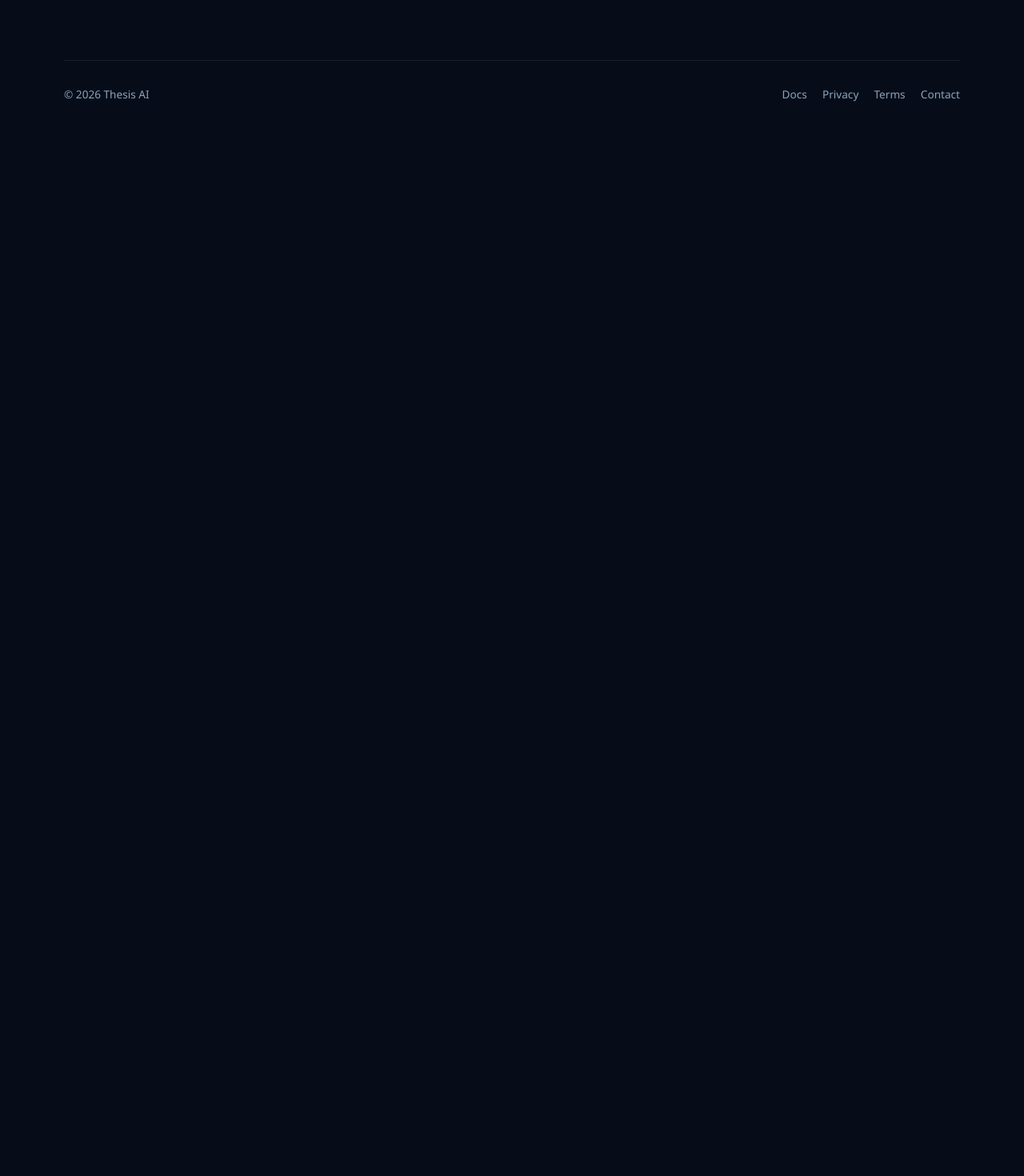
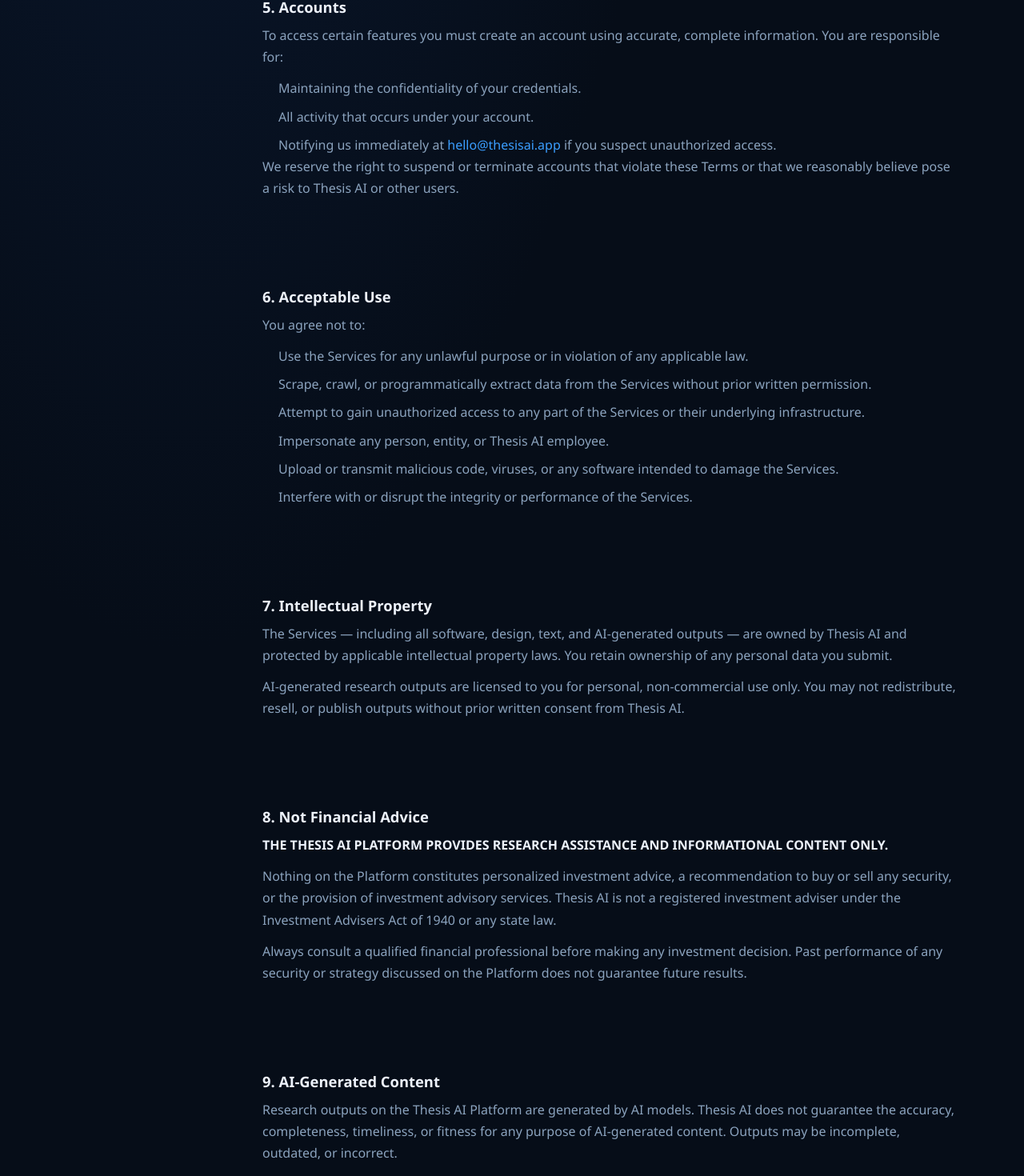
Before and after one commit to thesisai-hq/thesisai-website, a Next.js app: page /terms in a window 1280 px wide. Shown: the part 1672-3142 px from the top of the page at 80% size. Before the commit the page ends 1845 px from the top, so only its background shows below. Built offline with nearby package versions, Linux system fonts and the light colour scheme; no server answers.

Commit message:
feat: terms sections 5-9 (accounts, use, IP, financial disclaimer, AI content)

```diff
--- a/app/terms/page.tsx
+++ b/app/terms/page.tsx
@@ -213,6 +213,121 @@
               </ul>
             </section>
 
+            <section id="accounts" style={{ marginBottom: '2.5rem' }}>
+              <h2 style={{ fontSize: '1.15rem', marginBottom: '0.75rem' }}>5. Accounts</h2>
+              <p style={{ color: 'var(--muted)', lineHeight: 1.7, marginBottom: '0.75rem' }}>
+                To access certain features you must create an account using accurate, complete
+                information. You are responsible for:
+              </p>
+              <ul style={{ paddingLeft: '1.25rem', color: 'var(--muted)', lineHeight: 1.7 }}>
+                <li style={{ marginBottom: '0.5rem' }}>
+                  Maintaining the confidentiality of your credentials.
+                </li>
+                <li style={{ marginBottom: '0.5rem' }}>
+                  All activity that occurs under your account.
+                </li>
+                <li>
+                  Notifying us immediately at{' '}
+                  <a href="mailto:hello@thesisai.app" style={{ color: 'var(--accent)' }}>
+                    hello@thesisai.app
+                  </a>{' '}
+                  if you suspect unauthorized access.
+                </li>
+              </ul>
+              <p style={{ color: 'var(--muted)', lineHeight: 1.7, marginTop: '0.75rem', margin: 0 }}>
+                We reserve the right to suspend or terminate accounts that violate these Terms or
+                that we reasonably believe pose a risk to Thesis AI or other users.
+              </p>
+            </section>
+
+            <section id="acceptable-use" style={{ marginBottom: '2.5rem' }}>
+              <h2 style={{ fontSize: '1.15rem', marginBottom: '0.75rem' }}>6. Acceptable Use</h2>
+              <p style={{ color: 'var(--muted)', lineHeight: 1.7, marginBottom: '0.75rem' }}>
+                You agree not to:
+              </p>
+              <ul style={{ paddingLeft: '1.25rem', color: 'var(--muted)', lineHeight: 1.7 }}>
+                <li style={{ marginBottom: '0.5rem' }}>
+                  Use the Services for any unlawful purpose or in violation of any applicable law.
+                </li>
+                <li style={{ marginBottom: '0.5rem' }}>
+                  Scrape, crawl, or programmatically extract data from the Services without prior
+                  written permission.
+                </li>
+                <li style={{ marginBottom: '0.5rem' }}>
+                  Attempt to gain unauthorized access to any part of the Services or their
+                  underlying infrastructure.
+                </li>
+                <li style={{ marginBottom: '0.5rem' }}>
+                  Impersonate any person, entity, or Thesis AI employee.
+                </li>
+                <li style={{ marginBottom: '0.5rem' }}>
+                  Upload or transmit malicious code, viruses, or any software intended to damage
+                  the Services.
+                </li>
+                <li>
+                  Interfere with or disrupt the integrity or performance of the Services.
+                </li>
+              </ul>
+            </section>
+
+            <section id="ip" style={{ marginBottom: '2.5rem' }}>
+              <h2 style={{ fontSize: '1.15rem', marginBottom: '0.75rem' }}>
+                7. Intellectual Property
+              </h2>
+              <p style={{ color: 'var(--muted)', lineHeight: 1.7, marginBottom: '0.75rem' }}>
+                The Services — including all software, design, text, and AI-generated outputs — are
+                owned by Thesis AI and protected by applicable intellectual property laws. You retain
+                ownership of any personal data you submit.
+              </p>
+              <p style={{ color: 'var(--muted)', lineHeight: 1.7, margin: 0 }}>
+                AI-generated research outputs are licensed to you for personal, non-commercial use
+                only. You may not redistribute, resell, or publish outputs without prior written
+                consent from Thesis AI.
+              </p>
+            </section>
+
+            <section id="not-financial-advice" style={{ marginBottom: '2.5rem' }}>
+              <h2 style={{ fontSize: '1.15rem', marginBottom: '0.75rem' }}>
+                8. Not Financial Advice
+              </h2>
+              <p
+                style={{
+                  color: 'var(--text)',
+                  lineHeight: 1.7,
+                  marginBottom: '0.75rem',
+                  fontWeight: 600,
+                }}
+              >
+                THE THESIS AI PLATFORM PROVIDES RESEARCH ASSISTANCE AND INFORMATIONAL CONTENT ONLY.
+              </p>
+              <p style={{ color: 'var(--muted)', lineHeight: 1.7, marginBottom: '0.75rem' }}>
+                Nothing on the Platform constitutes personalized investment advice, a recommendation
+                to buy or sell any security, or the provision of investment advisory services. Thesis
+                AI is not a registered investment adviser under the Investment Advisers Act of 1940
+                or any state law.
+              </p>
+              <p style={{ color: 'var(--muted)', lineHeight: 1.7, margin: 0 }}>
+                Always consult a qualified financial professional before making any investment
+                decision. Past performance of any security or strategy discussed on the Platform
+                does not guarantee future results.
+              </p>
+            </section>
+
+            <section id="ai-content" style={{ marginBottom: '2.5rem' }}>
+              <h2 style={{ fontSize: '1.15rem', marginBottom: '0.75rem' }}>
+                9. AI-Generated Content
+              </h2>
+              <p style={{ color: 'var(--muted)', lineHeight: 1.7, marginBottom: '0.75rem' }}>
+                Research outputs on the Thesis AI Platform are generated by AI models. Thesis AI
+                does not guarantee the accuracy, completeness, timeliness, or fitness for any
+                purpose of AI-generated content. Outputs may be incomplete, outdated, or incorrect.
+              </p>
+              <p style={{ color: 'var(--muted)', lineHeight: 1.7, margin: 0 }}>
+                You assume full responsibility for evaluating AI-generated content and for any
+                investment decisions you make based on it.
+              </p>
+            </section>
+
           </div>
         </div>
       </div>
```
